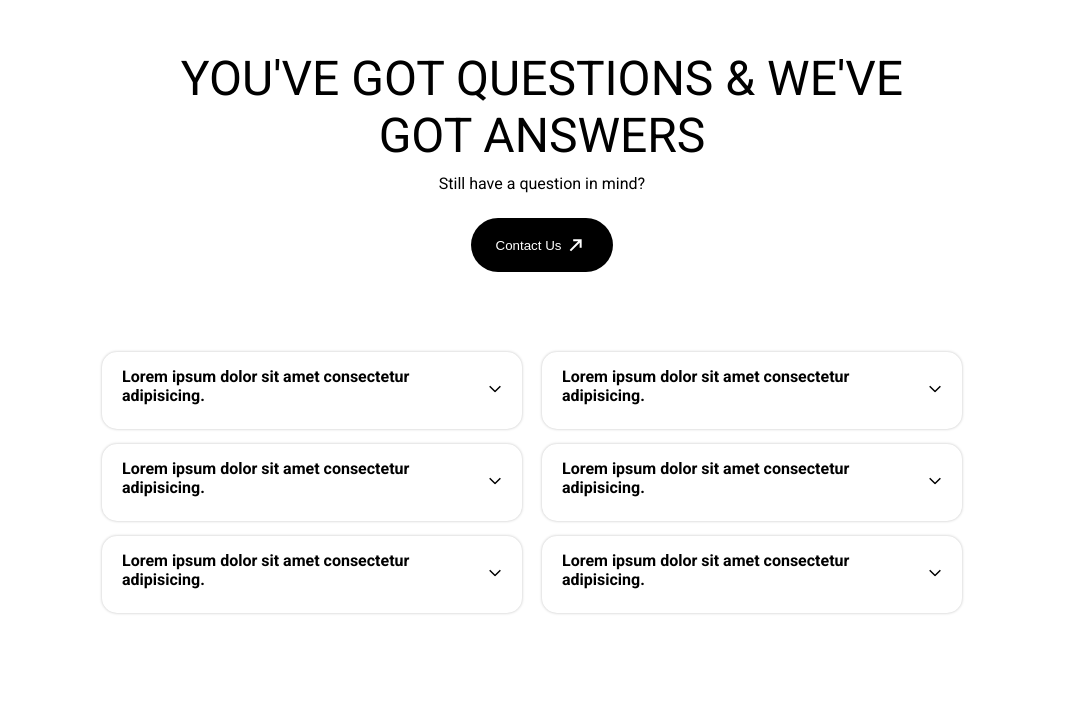
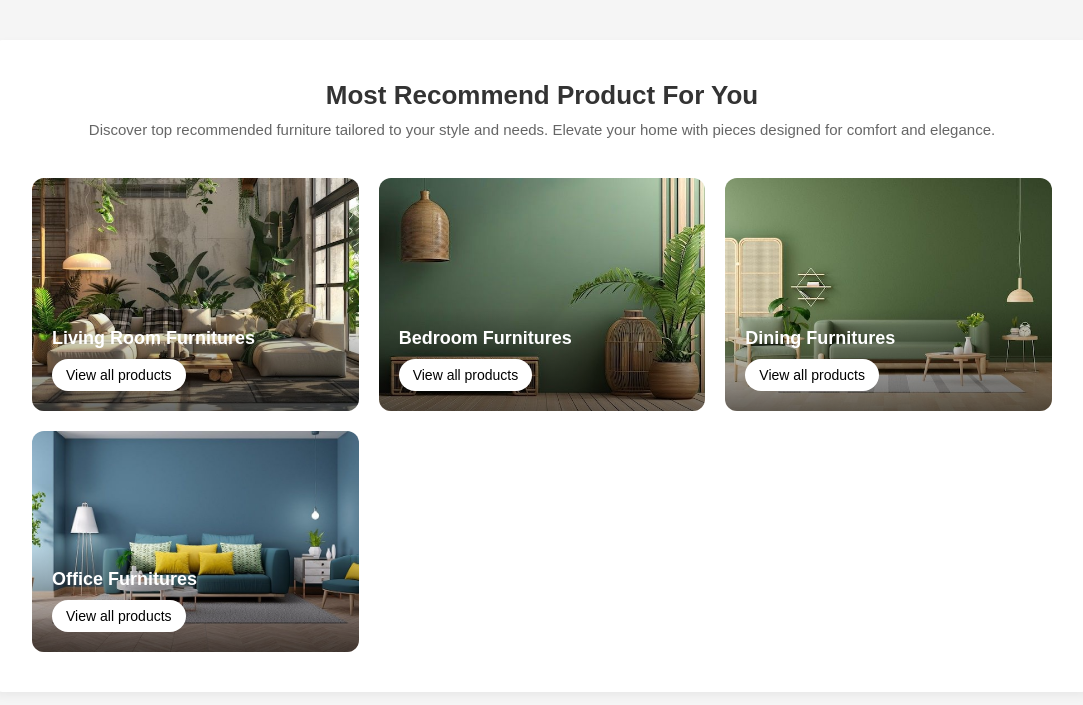
Before and after one commit to kelvin00000/Group-project-3, a plain HTML site: page index.html in a window 1280 px wide. Shown: the top 705 px of the page, without its empty margins (98-1181 px from the left). Drawn offline with Linux system fonts and the light colour scheme; a web font is replaced by a local one.

Commit message:
Anita-recommendation section complete

```diff
--- /dev/null
+++ b/Anita.css
@@ -0,0 +1,95 @@
+* {
+  margin: 0;
+  padding: 0;
+  box-sizing: border-box;
+  font-family: "Poppins", sans-serif;
+}
+
+body {
+  background-color: #f5f5f5;
+  color: #333;
+  display: flex;
+  flex-direction: column;
+  align-items: center;
+  padding: 40px 0;
+}
+
+.recommended-section {
+  background-color: #fff;
+  width: 90%;
+  max-width: 1100px;
+  border-radius: 10px;
+  padding: 40px;
+  box-shadow: 0 4px 10px rgba(0, 0, 0, 0.05);
+}
+
+.section-header {
+  text-align: center;
+  margin-bottom: 40px;
+}
+
+.section-header h2 {
+  font-size: 26px;
+  font-weight: 600;
+  margin-bottom: 10px;
+}
+
+.section-header p {
+  color: #666;
+  font-size: 15px;
+}
+
+.product-grid {
+  display: grid;
+  grid-template-columns: repeat(auto-fit, minmax(250px, 1fr));
+  gap: 20px;
+}
+
+.product-card {
+  position: relative;
+  overflow: hidden;
+  border-radius: 12px;
+}
+
+.product-card img {
+  width: 100%;
+  height: 100%;
+  object-fit: cover;
+  transition: transform 0.4s ease;
+}
+
+.product-card:hover img {
+  transform: scale(1.05);
+}
+
+.overlay {
+  position: absolute;
+  bottom: 0;
+  left: 0;
+  width: 100%;
+  padding: 20px;
+  background: linear-gradient(to top, rgba(0, 0, 0, 0.6), transparent);
+  color: #fff;
+  transition: all 0.3s ease;
+}
+
+.overlay h3 {
+  font-size: 18px;
+  margin-bottom: 10px;
+}
+
+.overlay button {
+  background: #fff;
+  color: #000;
+  border: none;
+  padding: 8px 14px;
+  border-radius: 30px;
+  font-size: 14px;
+  cursor: pointer;
+  transition: all 0.3s ease;
+}
+
+.overlay button:hover {
+  background: #000;
+  color: #fff;
+}
--- a/index.html
+++ b/index.html
@@ -5,9 +5,51 @@
     <meta name="viewport" content="width=device-width, initial-scale=1.0">
     <title>Group 3 Project</title>
 
+    <link rel="stylesheet" href="Anita.css">
     <link rel="stylesheet" href="kelvin.css">
 </head>
 <body>
+    <section class="recommended-section">
+        <div class="section-header">
+            <h2>Most Recommend Product For You</h2>
+            <p>Discover top recommended furniture tailored to your style and needs. Elevate your home with pieces designed for comfort and elegance.</p>
+        </div>
+
+        <div class="product-grid">
+            <div class="product-card">
+            <img src="/AnitaImages/background_one.jpg" alt="Living Room Furniture">
+            <div class="overlay">
+                <h3>Living Room Furnitures</h3>
+                <button>View all products</button>
+            </div>
+            </div>
+
+            <div class="product-card">
+            <img src="/AnitaImages/background_two.jpg" alt="Bedroom Furniture">
+            <div class="overlay">
+                <h3>Bedroom Furnitures</h3>
+                <button>View all products</button>
+            </div>
+            </div>
+
+            <div class="product-card">
+            <img src="/AnitaImages/background_three.jpg" alt="Dining Furniture">
+            <div class="overlay">
+                <h3>Dining Furnitures</h3>
+                <button>View all products</button>
+            </div>
+            </div>
+
+            <div class="product-card">
+            <img src="/AnitaImages/background_four.jpg" alt="Office Furniture">
+            <div class="overlay">
+                <h3>Office Furnitures</h3>
+                <button>View all products</button>
+            </div>
+            </div>
+        </div>
+    </section>
+
     <footer class="kelvins-section">
         <div class="fsection-1">
             <p class="main">YOU'VE GOT QUESTIONS & WE'VE<br> GOT ANSWERS</p>
```
Also changed, not shown: AnitaImages/background_four.jpg (added), AnitaImages/background_one.jpg (added), AnitaImages/background_three.jpg (added), AnitaImages/background_two.jpg (added).
